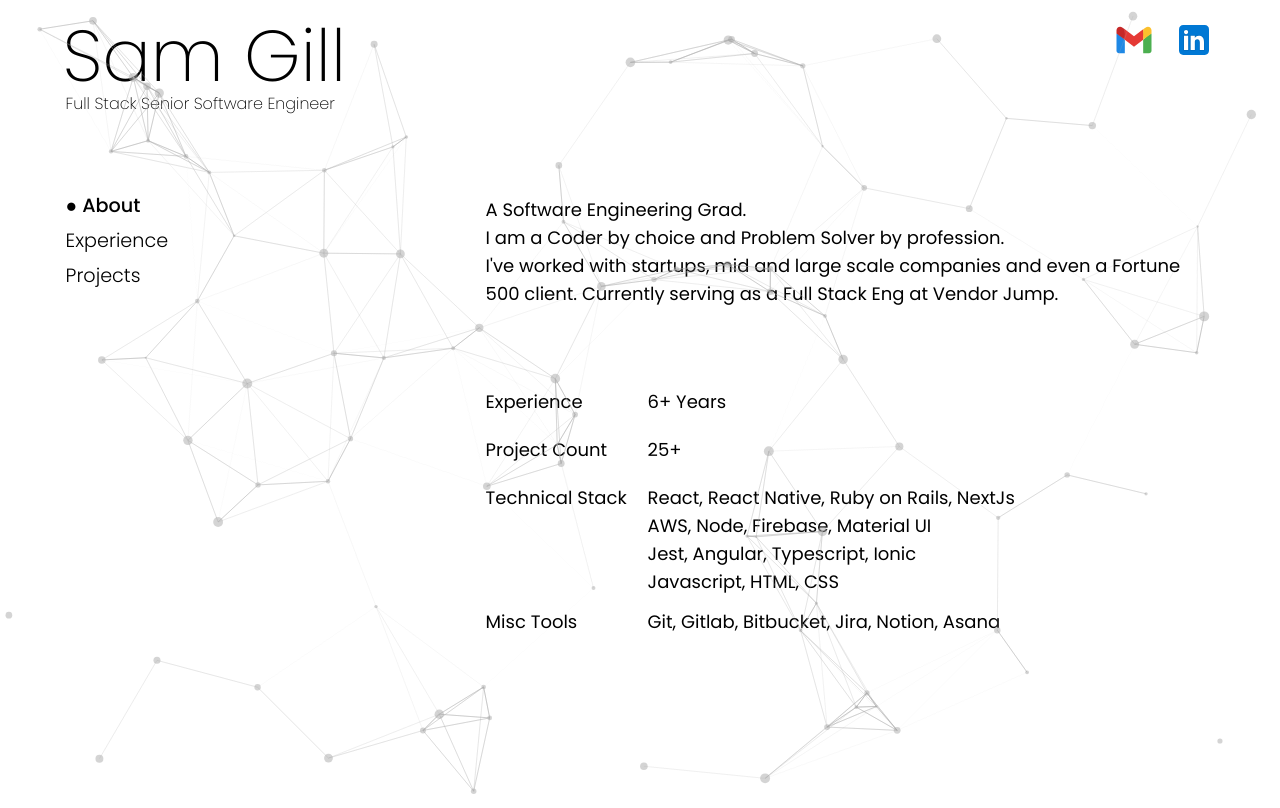
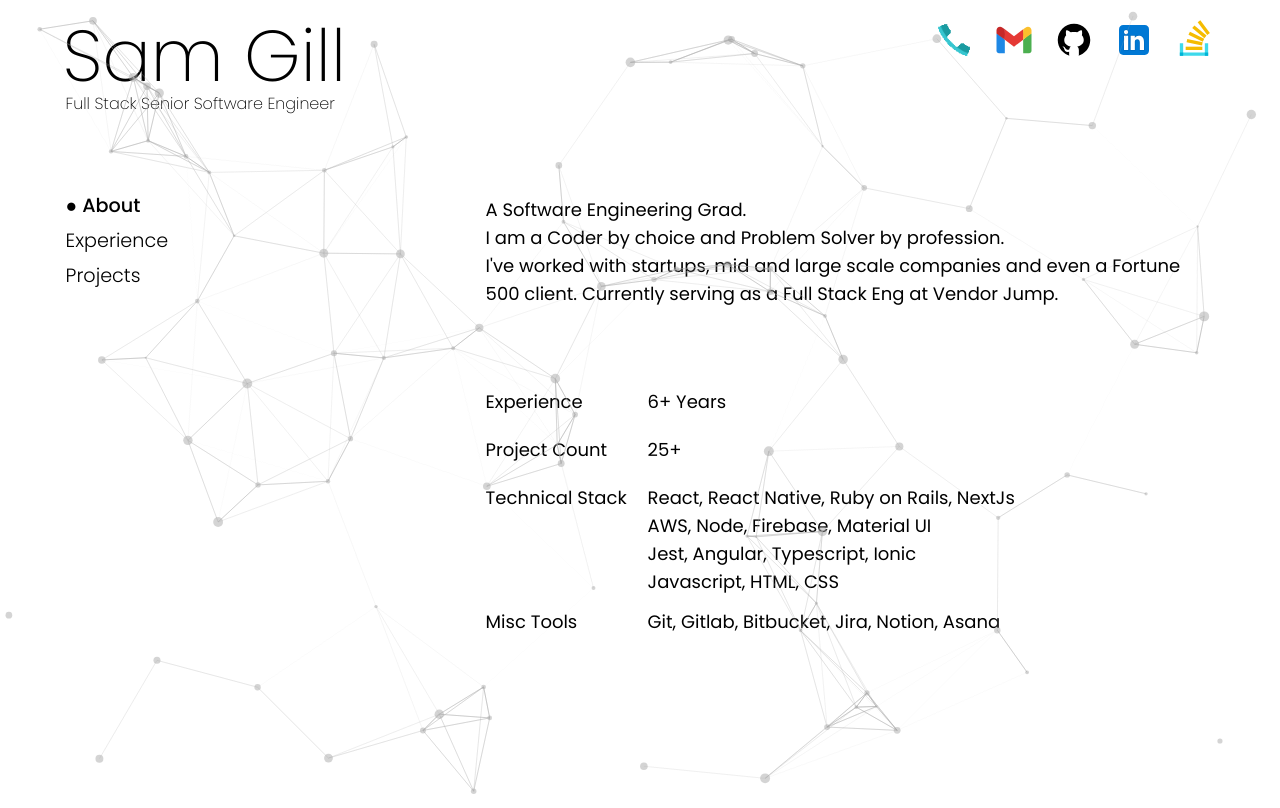
Before and after one commit to haider-94/fazalportfolio, a Next.js app: page / in a window 1280 px wide. Built offline with nearby package versions, Linux system fonts and the light colour scheme.

Commit message:
added social links to the profile

```diff
--- a/src/constants/user.js
+++ b/src/constants/user.js
@@ -144,31 +144,31 @@ export const user = {
   ],
 
   navItems: [
-    // {
-    //   link: "tel:+923244962952",
-    //   alt: "phone icon",
-    //   icon: phone,
-    // },
+    {
+      link: "tel:+923244962952",
+      alt: "phone icon",
+      icon: phone,
+    },
     {
       link: "mailto:samgill.se@gmail.com",
       alt: "gmail icon",
       icon: gmail,
     },
-    // {
-    //   link: "https://github.com/fazal26",
-    //   alt: "github icon",
-    //   icon: github,
-    // },
+    {
+      link: "https://github.com/fazal26",
+      alt: "github icon",
+      icon: github,
+    },
     {
       link: "https://www.linkedin.com/in/sammygill/",
       alt: "linkedin icon",
       icon: linkedin,
     },
-    // {
-    //   link: "https://stackoverflow.com/users/10195813/fazal-karim",
-    //   alt: "stackoverflow icon",
-    //   icon: stackoverflow,
-    // },
+    {
+      link: "https://stackoverflow.com/users/10195813/fazal-karim",
+      alt: "stackoverflow icon",
+      icon: stackoverflow,
+    },
   ],
 
   personalNavbar: [
```
